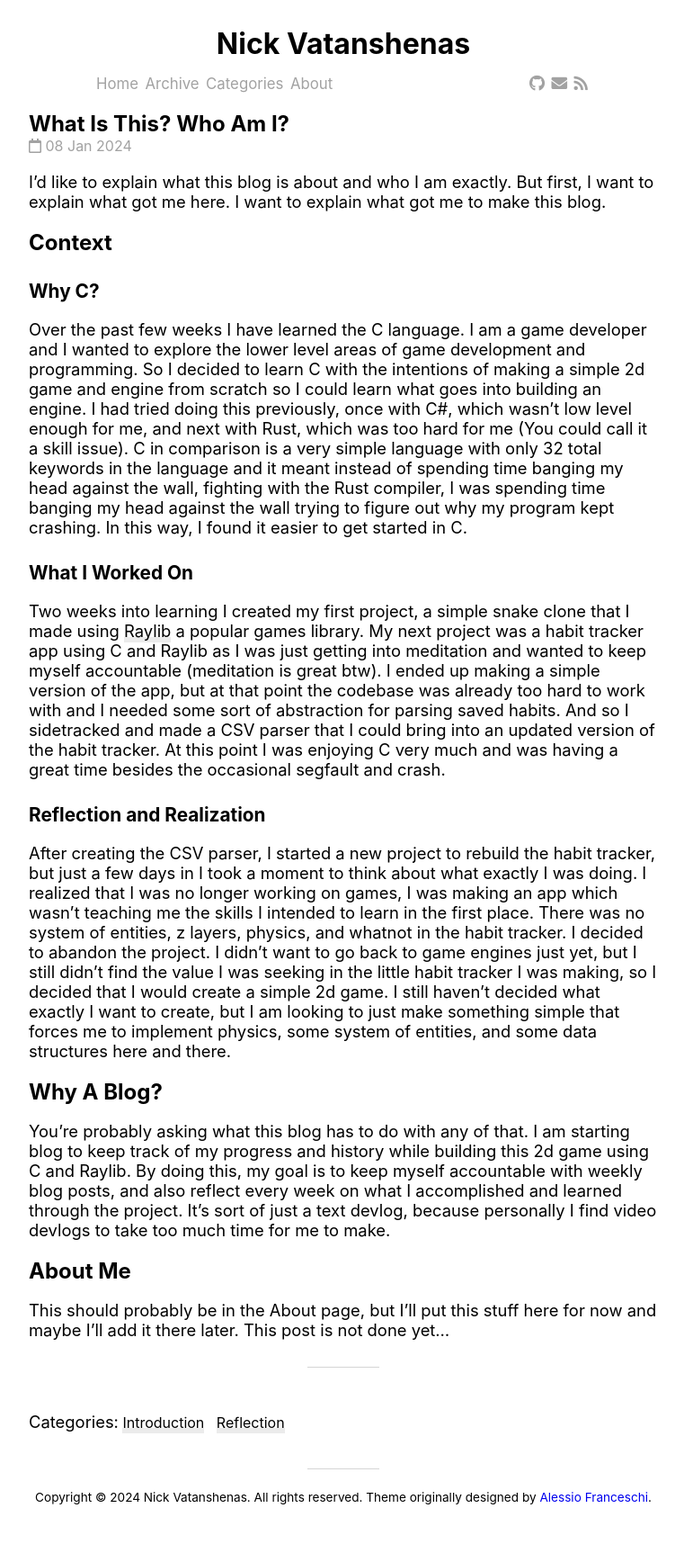
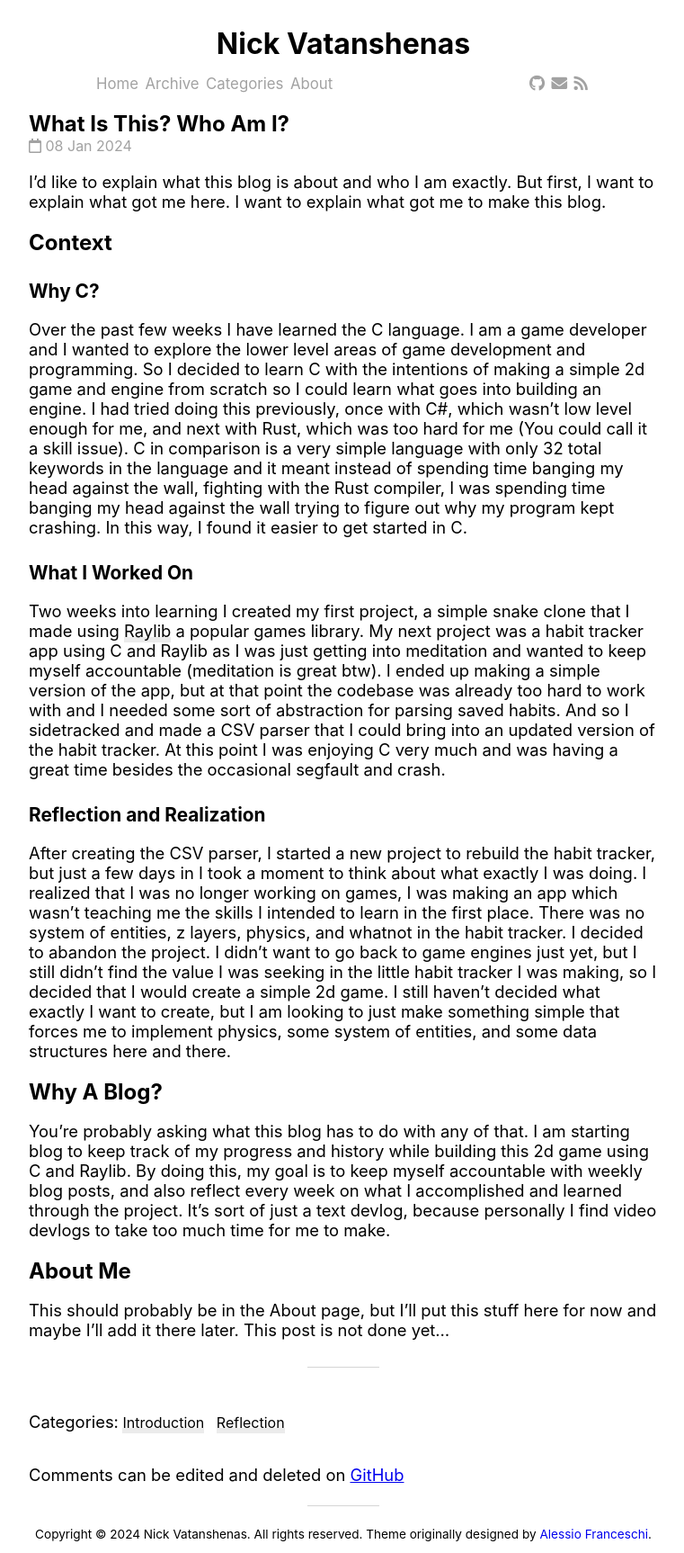
Before and after one commit to 0megq/blog, a Jekyll site: the page built from _posts/2024-01-08-what-is-this.md, in a window 1280 px wide. Shown: the whole page at 90% size, without its empty margins (258-1019 px from the left). Built offline with Jekyll 4.4.1, drawn with Linux system fonts in a browser that asks for light colours; nearby versions of some CDN libraries; comment, search, counter and statistics services are not loaded; before the commit the page ends 1686 px from its top, so only the background shows below that.

Commit message:
Added github issues link for comments at top of comment section

```diff
--- a/_data/settings.yml
+++ b/_data/settings.yml
@@ -35,4 +35,5 @@ related-posts:
   title: "Related Posts"
 
 #Comments
+github-issues-link: https://github.com/0megq/blog/issues?q=blog
 comments: true
--- a/_includes/comments.html
+++ b/_includes/comments.html
@@ -1,4 +1,5 @@
 <section class="comments">
+	<p>Comments can be edited and deleted on <a href="{{site.data.settings.github-issues-link | append: page.id}}", >GitHub</a></p>
   <script src="https://utteranc.es/client.js"
     repo="0megq/blog"
     issue-term="pathname"
```
